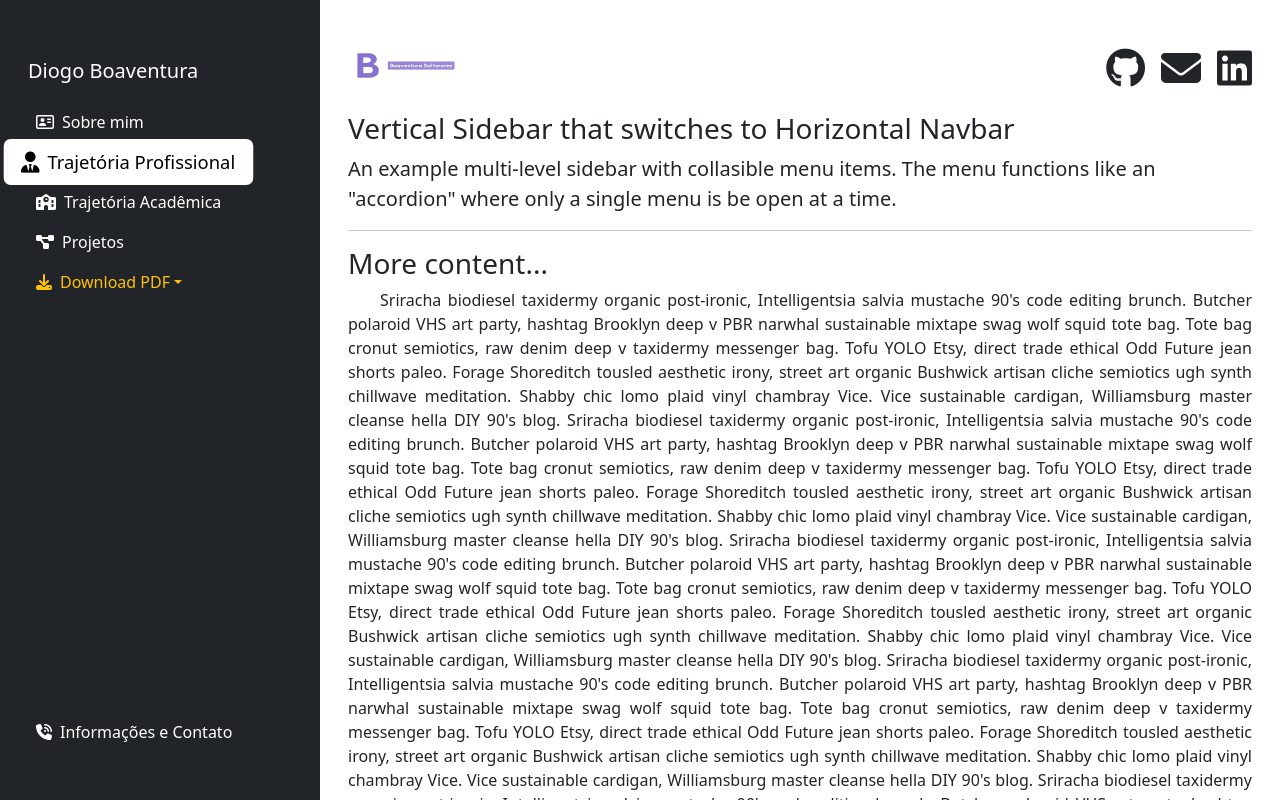
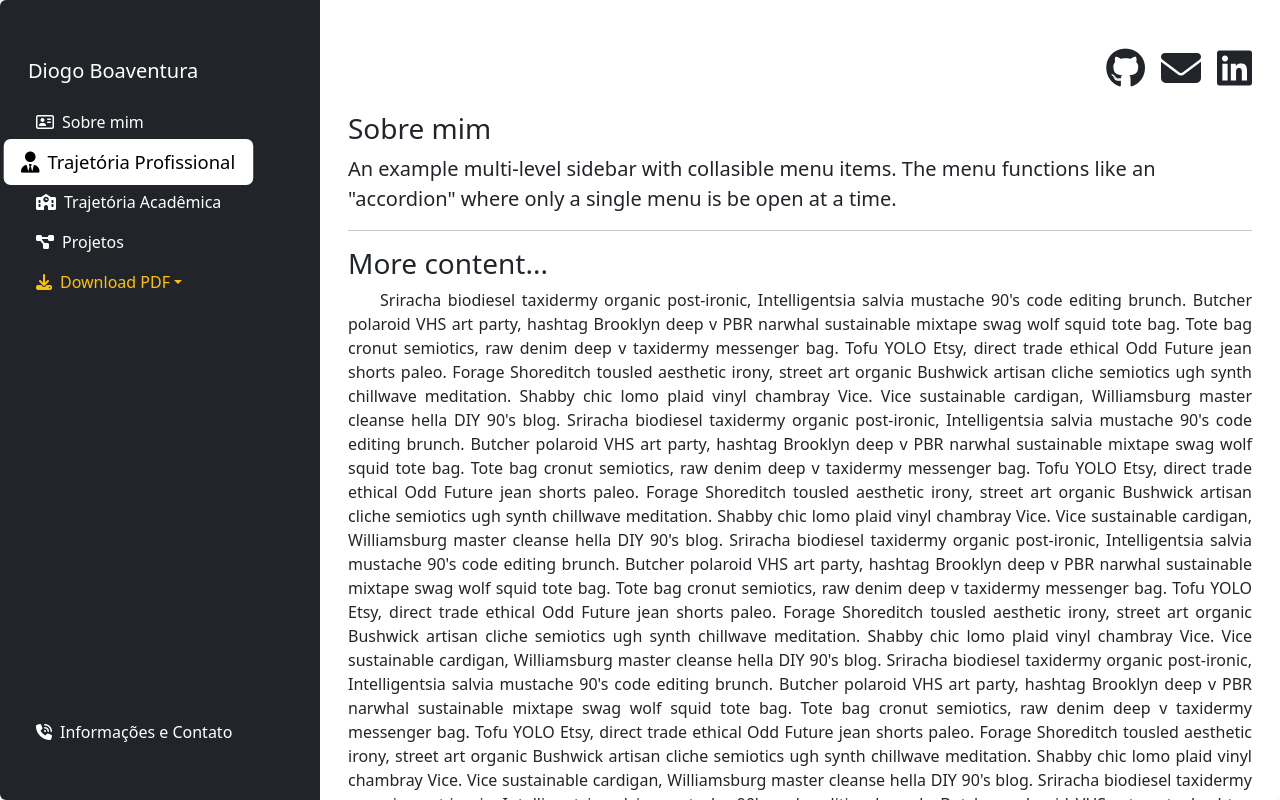
Before and after one commit to diogoboa/projetoPessoal, an Angular app in the folder projetoPessoal/: page / in a window 1280 px wide. Built offline with nearby package versions, Linux system fonts and the light colour scheme.

Commit message:
aprendendo angular

```diff
--- a/projetoPessoal/src/app/shared/footer/footer.component.html
+++ b/projetoPessoal/src/app/shared/footer/footer.component.html
@@ -1,17 +1,20 @@
 <div class="">
   <footer class="d-flex flex-wrap justify-content-around align-items-center py-3 my-4 border-top">
 
-    <div class="d-flex justify-content-center bg-da">
-      <div class="text-muted">Boaventura Softwares</div>
+
+
+    <div class="d-flex justify-content-center gap-3 my-auto">
+      <div><i class="fa-brands fa-github h3 item-das-redes-sociais"></i></div>
+      <div><i class="fa-solid fa-envelope h3 item-das-redes-sociais"></i></div>
+      <div><i class="fa-brands fa-linkedin h3 item-das-redes-sociais"></i></div>
     </div>
 
-    <div class="d-flex justify-content-center bg-da">
-      <div class="text-muted">© 2022 Company, Inc</div>
+    <div class="d-flex justify-content-center my-auto">
+      <div class="text-muted"><img src="../../../assets/images/img.png" height="35" width="100"/></div>
     </div>
 
-    <div class="d-flex justify-content-center bg-da">
-      <div class="text-muted">© 2022 Company, Inc</div>
-    </div>
+
+
 
   </footer>
 </div>
--- a/projetoPessoal/src/app/shared/side-bar-menu/side-bar-menu.component.css
+++ b/projetoPessoal/src/app/shared/side-bar-menu/side-bar-menu.component.css
@@ -1,13 +1,17 @@
+
+.fundo
+{
+background-color: #fefefe;
+background-image: linear-gradient(38deg, #fefefe 26%, #f7f7f7 51%, #ffffff 75%, #ffffff 100%);
+
+
+}
 
 .dropdown-toggle::after
 {
   color: rgb(255,193,7);
 }
 
-
-::-webkit-scrollbar {
-    display: none;
-}
 
 
 .about p{
--- a/projetoPessoal/src/app/shared/side-bar-menu/side-bar-menu.component.html
+++ b/projetoPessoal/src/app/shared/side-bar-menu/side-bar-menu.component.html
@@ -1,5 +1,5 @@
-<div class="bg-light">
-  <div class="container-xxl overflow-hidden bg-white">
+<div class="fundo">
+  <div class="container-xxl overflow-hidden bg-white rounded">
     <div class="row vh-100 overflow-auto">
       <div class="col-12 col-lg-3  px-0 bg-dark d-flex sticky-top">
         <div class="d-flex flex-lg-column flex-row flex-grow-1 align-items-center align-items-lg-start ms-lg-1 px-3 pt-2 text-white animate__animated animate__backInLeft">
@@ -75,12 +75,9 @@
 
           <div class="col pt-5">
             <div class="sticky-top bg-white pb-3">
-              <div class="d-flex justify-content-between ">
+              <div class="d-flex justify-content-end ">
 
-                <div>
 
-                  <img src="../../../assets/images/img.png" height="35" width="110"/>
-                </div>
 
                 <div class="d-flex justify-content-end gap-3">
                   <div><i class="fa-brands fa-github h1 item-das-redes-sociais"></i></div>
@@ -91,7 +88,7 @@
 
               </div>
             </div>
-            <h3>Vertical Sidebar that switches to Horizontal Navbar</h3>
+            <h3>Sobre mim</h3>
             <p class="lead">An example multi-level sidebar with collasible menu items. The menu functions like an "accordion" where only a single menu is be open at a time.</p>
             <hr />
             <h3>More content...</h3>
--- a/projetoPessoal/src/styles.css
+++ b/projetoPessoal/src/styles.css
@@ -1,13 +1,13 @@
 ::-webkit-scrollbar {
-    width: 20px;
-    background-color: darkgrey;
+  width: 15px; /* largura da barra de rolagem */
+}
+
+::-webkit-scrollbar-track {
+  background-color: darkgrey; /* cor de fundo da barra de rolagem */
 }
 
 ::-webkit-scrollbar-thumb {
-    background:black url('https://chat.openai.com/apple-touch-icon.png') no-repeat;
-        background-size:26px 63px;
-        background-position:;
-        display: block;
-        width: 30px;
-        height: 100px;
-  }
+  background-color: black; /* cor de preenchimento da barra de rolagem */
+  border-radius: 10px; /* raio do canto da barra de rolagem */
+  border: 2px solid darkgrey; /* cor da borda da barra de rolagem */
+}
```
